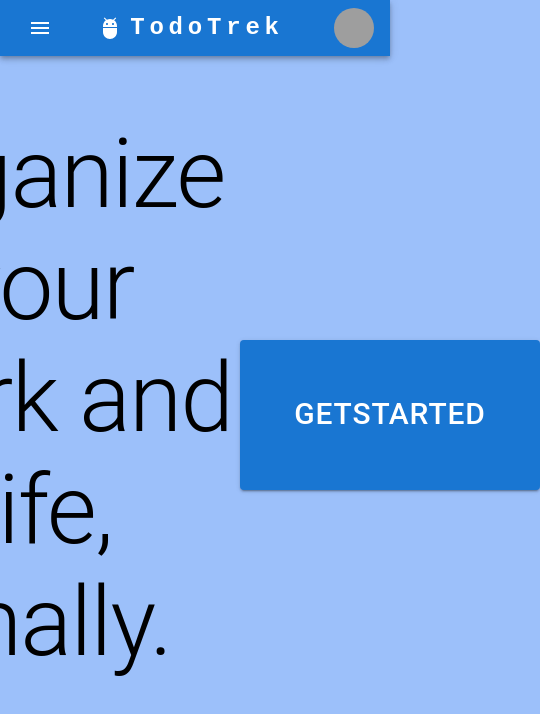
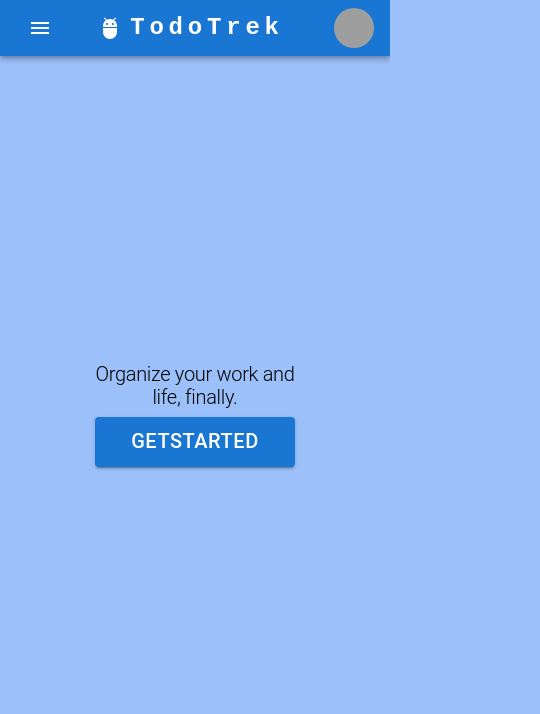
Before and after one commit to Marwanfouz/Todo-List, a Next.js app: page / in a window 390 px wide. Shown: the top 714 px of the page, 540 px wide, since content can reach past the window. Built offline with nearby package versions, Linux system fonts and the light colour scheme; grey boxes are pictures that could not be loaded.

Commit message:
feat: Make site responsive

```diff
--- a/app/page.tsx
+++ b/app/page.tsx
@@ -16,7 +16,11 @@ export default function Home() {
       <Typography
         variant="h1"
         gutterBottom
-        sx={{ maxWidth: 900, textAlign: 'center' }}
+        sx={{
+          maxWidth: { xs: 200, sm: 300, md: 900 },
+          fontSize: { xs: 20, sm: 50, md: 100 },
+          textAlign: 'center',
+        }}
       >
         Organize your work and life, finally.
       </Typography>
@@ -27,7 +31,11 @@ export default function Home() {
         <Button
           size="large"
           variant="contained"
-          sx={{ height: 150, width: 300, fontSize: 30 }}
+          sx={{
+            height: { xs: 50, sm: 100, md: 150 },
+            width: { xs: 200, sm: 300, md: 300 },
+            fontSize: { xs: 20, sm: 40, md: 30 },
+          }}
         >
           Getstarted
         </Button>
--- a/components/NewTodoForm.tsx
+++ b/components/NewTodoForm.tsx
@@ -10,9 +10,8 @@ const NewTodoForm = () => {
           variant="outlined"
           label="type your task"
           name="content"
-          sx={{ m: 2, width: 300 }}
-        >
-        </TextField>
+          sx={{ m: 2, width: { xs: 150, sm: 200, md: 300 } }}
+        ></TextField>
         <Snarkbar></Snarkbar>
       </form>
     </div>
```
Also changed, not shown: components/Todo.tsx (+4 -4 lines).
